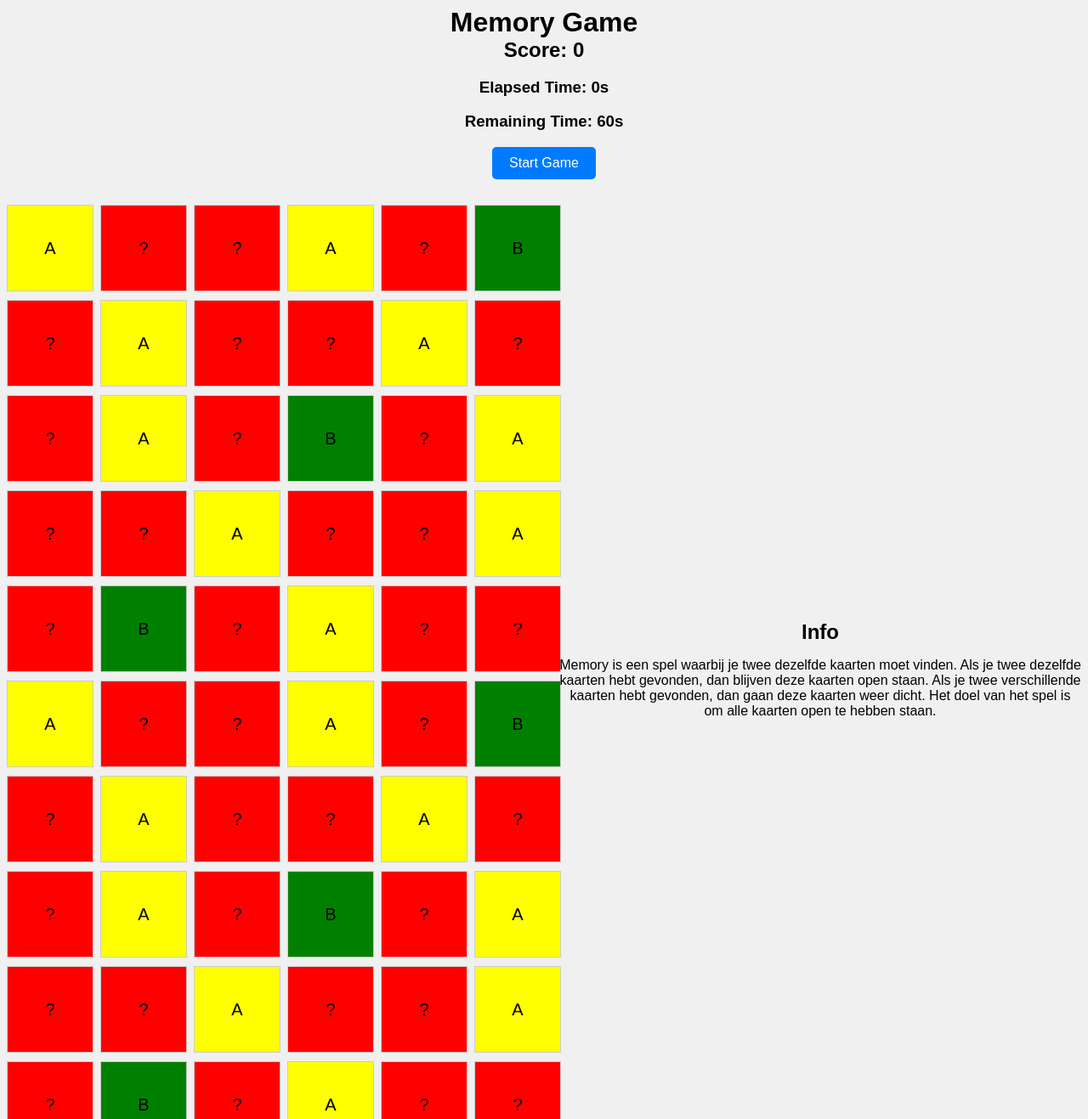
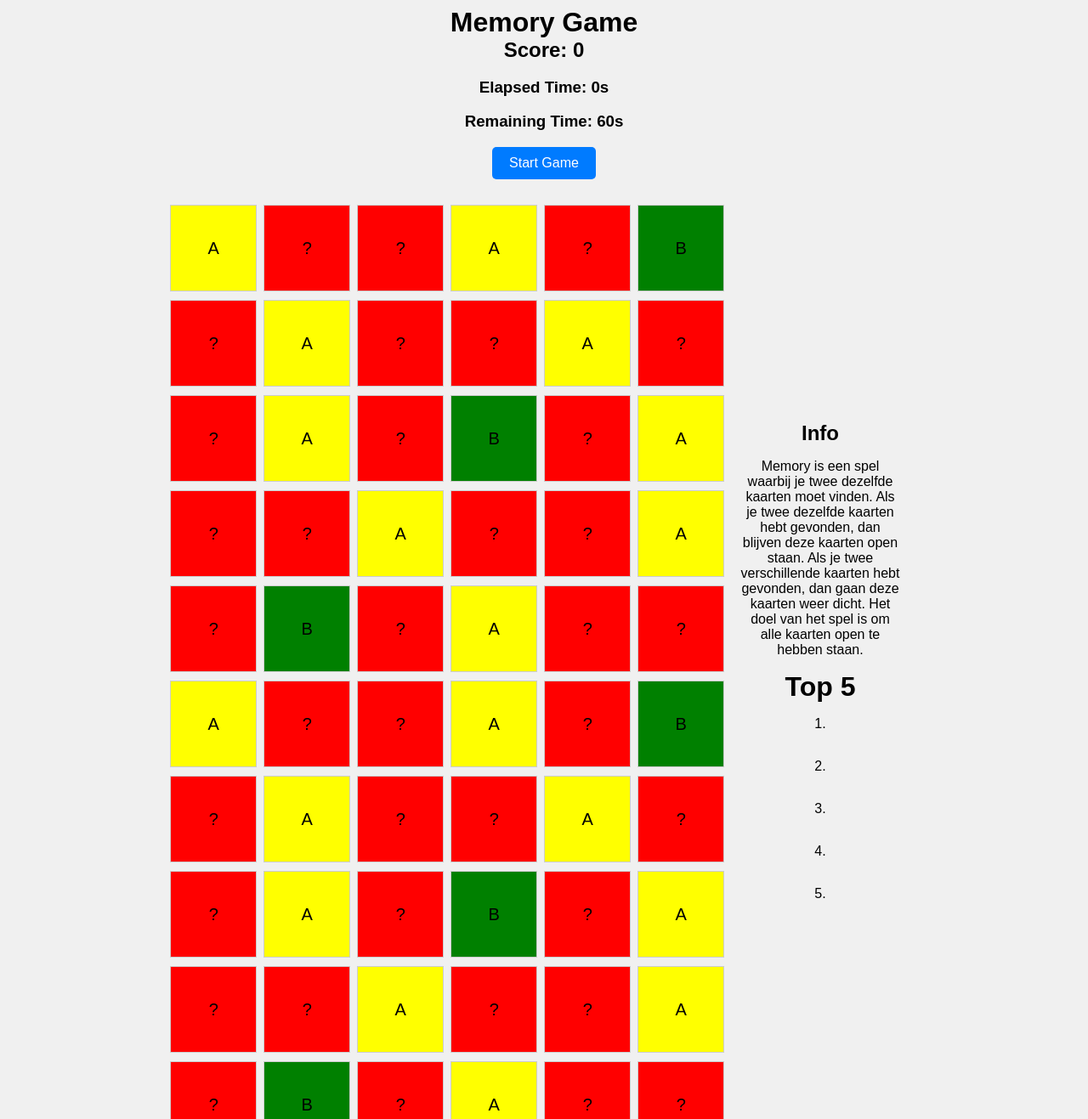
Before and after one commit to martprenger/web3, a PHP site: page / in a window 1280 px wide. Shown: the top 1317 px of the page at 85% size. Run offline with PHP 8.4, Linux system fonts and the light colour scheme.

Commit message:
top5 & margin

```diff
--- a/memory/index.html
+++ b/memory/index.html
@@ -20,6 +20,14 @@
         <div class="info_board">
             <h2>Info</h2>
             <p>Memory is een spel waarbij je twee dezelfde kaarten moet vinden. Als je twee dezelfde kaarten hebt gevonden, dan blijven deze kaarten open staan. Als je twee verschillende kaarten hebt gevonden, dan gaan deze kaarten weer dicht. Het doel van het spel is om alle kaarten open te hebben staan.</p>
+
+        <h1>Top 5</h1>
+            <p>1.</p>
+            <p>2.</p>
+            <p>3.</p>
+            <p>4.</p>
+            <p>5.</p>
+
         </div>
     </div>
 </div>
--- a/memory/style.css
+++ b/memory/style.css
@@ -65,6 +65,7 @@ h1, h2 {
     flex-direction: column;
     align-items: center;
     justify-content: center;
-    margin-top: 20px;
+    margin: 20px;
+    width: 15%;
 
 }
```
